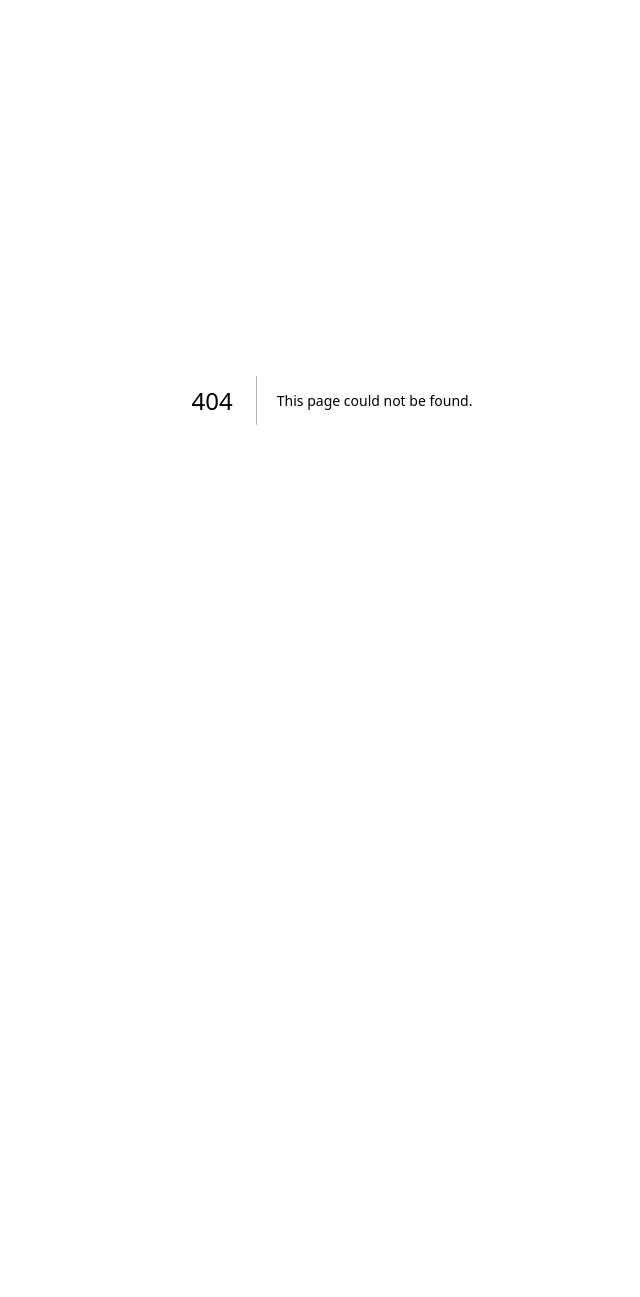
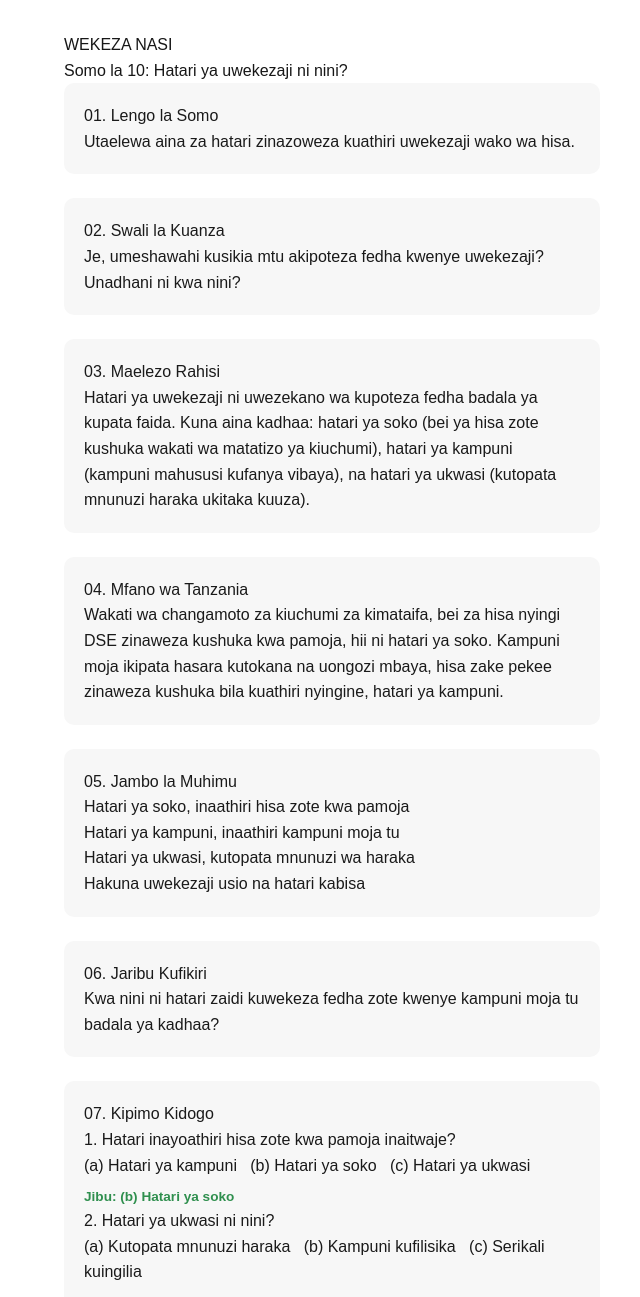
Before and after one commit to sadikiabubakari698-crypto/wekeza_nasi, a Next.js app in the folder wekeza-nasi-app/: page /somo10 in a window 1280 px wide. Before the commit this address had no page. Shown: the top 1297 px of the page, without its empty margins (308-948 px from the left). Before the commit the page ends 800 px from the top, so only its background shows below. Built offline with nearby package versions, Linux system fonts and the light colour scheme.

Commit message:
Add Somo la 10, update navigation

```diff
--- a/wekeza-nasi-app/app/page.js
+++ b/wekeza-nasi-app/app/page.js
@@ -10,6 +10,7 @@ export default function Home() {
     { href: "/somo7", title: "Somo 7: Hisa inanunuaje na kuuzwaje?", icon: "mche" },
     { href: "/somo8", title: "Somo 8: Bei ya hisa hupanda na kushuka kwa nini?", icon: "mti" },
     { href: "/somo9", title: "Somo 9: Mwekezaji anapataje faida?", icon: "mti" },
+    { href: "/somo10", title: "Somo 10: Hatari ya uwekezaji ni nini?", icon: "mti" },
   ];
   return (
     <main style={{ padding: "2rem", maxWidth: "600px", margin: "0 auto", fontFamily: "sans-serif", lineHeight: 1.6 }}>
--- /dev/null
+++ b/wekeza-nasi-app/app/somo10/page.js
@@ -0,0 +1,74 @@
+export default function Somo10() {
+  return (
+    <main style={{ padding: "2rem", maxWidth: "600px", margin: "0 auto", fontFamily: "sans-serif", lineHeight: 1.6 }}>
+      <h1>WEKEZA NASI</h1>
+      <h2>Somo la 10: Hatari ya uwekezaji ni nini?</h2>
+
+      <div className="lesson-box">
+        <h3>01. Lengo la Somo</h3>
+        <p>Utaelewa aina za hatari zinazoweza kuathiri uwekezaji wako wa hisa.</p>
+      </div>
+
+      <div className="lesson-box">
+        <h3>02. Swali la Kuanza</h3>
+        <p>Je, umeshawahi kusikia mtu akipoteza fedha kwenye uwekezaji? Unadhani ni kwa nini?</p>
+      </div>
+
+      <div className="lesson-box">
+        <h3>03. Maelezo Rahisi</h3>
+        <p>
+          Hatari ya uwekezaji ni uwezekano wa kupoteza fedha badala ya kupata
+          faida. Kuna aina kadhaa: hatari ya soko (bei ya hisa zote kushuka
+          wakati wa matatizo ya kiuchumi), hatari ya kampuni (kampuni
+          mahususi kufanya vibaya), na hatari ya ukwasi (kutopata mnunuzi
+          haraka ukitaka kuuza).
+        </p>
+      </div>
+
+      <div className="lesson-box">
+        <h3>04. Mfano wa Tanzania</h3>
+        <p>
+          Wakati wa changamoto za kiuchumi za kimataifa, bei za hisa nyingi
+          DSE zinaweza kushuka kwa pamoja, hii ni hatari ya soko. Kampuni
+          moja ikipata hasara kutokana na uongozi mbaya, hisa zake pekee
+          zinaweza kushuka bila kuathiri nyingine, hatari ya kampuni.
+        </p>
+      </div>
+
+      <div className="lesson-box">
+        <h3>05. Jambo la Muhimu</h3>
+        <ul>
+          <li>Hatari ya soko, inaathiri hisa zote kwa pamoja</li>
+          <li>Hatari ya kampuni, inaathiri kampuni moja tu</li>
+          <li>Hatari ya ukwasi, kutopata mnunuzi wa haraka</li>
+          <li>Hakuna uwekezaji usio na hatari kabisa</li>
+        </ul>
+      </div>
+
+      <div className="lesson-box">
+        <h3>06. Jaribu Kufikiri</h3>
+        <p>Kwa nini ni hatari zaidi kuwekeza fedha zote kwenye kampuni moja tu badala ya kadhaa?</p>
+      </div>
+
+      <div className="lesson-box">
+        <h3>07. Kipimo Kidogo</h3>
+        <p>1. Hatari inayoathiri hisa zote kwa pamoja inaitwaje?<br />(a) Hatari ya kampuni &nbsp; (b) Hatari ya soko &nbsp; (c) Hatari ya ukwasi</p>
+        <p className="quiz-answer">Jibu: (b) Hatari ya soko</p>
+        <p>2. Hatari ya ukwasi ni nini?<br />(a) Kutopata mnunuzi haraka &nbsp; (b) Kampuni kufilisika &nbsp; (c) Serikali kuingilia</p>
+        <p className="quiz-answer">Jibu: (a) Kutopata mnunuzi haraka</p>
+      </div>
+
+      <div className="lesson-box">
+        <h3>08. Muhtasari wa Dakika 1</h3>
+        <p>Uwekezaji wa hisa una hatari za soko, kampuni, na ukwasi, hakuna uwekezaji usio na hatari kabisa.</p>
+      </div>
+
+      <div className="lesson-box">
+        <h3>09. Hatua Inayofuata</h3>
+        <p>Somo 11: Diversification</p>
+      </div>
+
+      <p><a href="/somo9">&larr; Somo la 9</a></p>
+    </main>
+  );
+}
--- a/wekeza-nasi-app/app/somo9/page.js
+++ b/wekeza-nasi-app/app/somo9/page.js
@@ -71,7 +71,7 @@ export default function Somo9() {
         <p>Somo 10: Hatari ya uwekezaji ni nini?</p>
       </div>
 
-      <p><a href="/somo8">&larr; Somo la 8</a></p>
+      <p><a href="/somo8" style={{ marginRight: "1.5rem" }}>&larr; Somo la 8</a><a href="/somo10" style={{ fontWeight: "bold" }}>Endelea na Somo la 10 &rarr;</a></p>
     </main>
   );
 }
```
